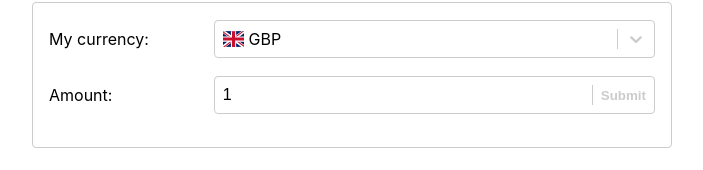
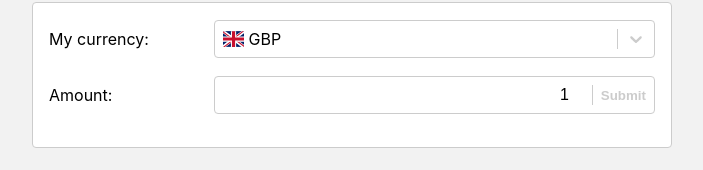
Before and after one commit to euan-gwd/currency-convertor, a React (Create React App) app: page / in a window 1280 px wide. Shown: the part 357-527 px from the top of the page, without its empty margins (288-991 px from the left). Built offline with nearby package versions, Linux system fonts and the light colour scheme; no server answers.

Commit message:
fix font size

```diff
--- a/src/components/App.css
+++ b/src/components/App.css
@@ -10,6 +10,7 @@
   font-family: -apple-system, BlinkMacSystemFont, 'Segoe UI', 'Roboto', 'Oxygen', 'Ubuntu', 'Cantarell', 'Fira Sans',
     'Droid Sans', 'Helvetica Neue', sans-serif;
   -webkit-font-smoothing: antialiased;
+  background-color: hsl(0, 0%, 95%);
 }
 
 .form {
--- a/src/components/App.jsx
+++ b/src/components/App.jsx
@@ -19,7 +19,7 @@ function App() {
     const resultsClone = [...results]
     const updatedResults = resultsClone.map((result) => {
       const value = Number(result.value)
-      const newValue = Number.parseFloat(value * amount).toFixed(2)
+      const newValue = Number.parseFloat(value * amount).toFixed(3)
       result.value = newValue
       return result
     })
--- a/src/components/CurrencyAmount/currencyamountstyle.css
+++ b/src/components/CurrencyAmount/currencyamountstyle.css
@@ -42,7 +42,7 @@
   position: relative;
   overflow: hidden;
   box-sizing: border-box;
-  /* text-align: end; */
+  text-align: end;
 }
 
 .currency-amount-input-action {
--- a/src/components/Result/resultstyle.css
+++ b/src/components/Result/resultstyle.css
@@ -41,14 +41,14 @@
 
 .result-icon {
   flex: 0.25;
-  height: 1.5rem;
+  height: 1em;
 }
 
 .result-text {
   flex: 2;
   margin: 0;
   padding: 0;
-  line-height: 1.5rem;
+  line-height: 1em;
   display: flex;
 }
 
```
